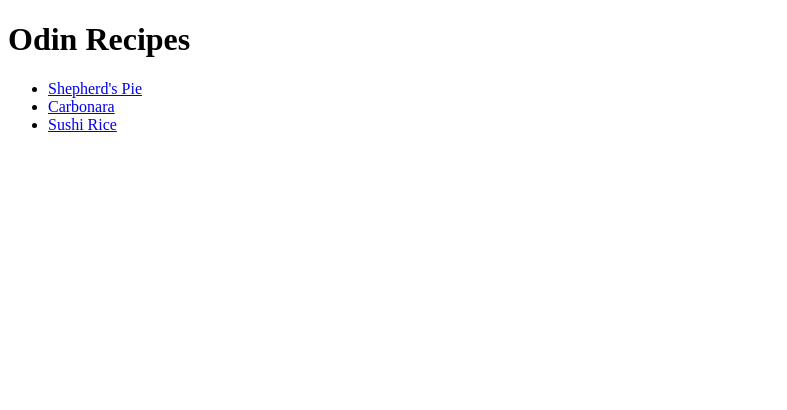
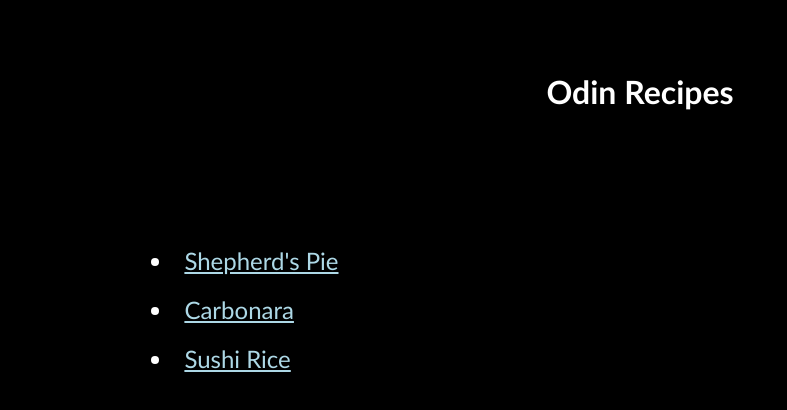
Before and after one commit to leekool/odin-recipes, a plain HTML site: page index.html in a window 1280 px wide. Shown: the whole page, without its empty margins (0-787 px from the left). Drawn offline with Linux system fonts and the light colour scheme.

Commit message:
Added stylesheet to index.html and style to style.css

```diff
--- a/index.html
+++ b/index.html
@@ -4,6 +4,7 @@
     <meta charset="UTF-8">
     <meta http-equiv="X-UA-Compatible" content="IE=edge">
     <meta name="viewport" content="width=device-width, initial-scale=1.0">
+    <link rel="stylesheet" href="style.css">
     <title>Odin Recipes</title>
 </head>
 <body>
--- /dev/null
+++ b/style.css
@@ -0,0 +1,23 @@
+body {
+    background-color: black;
+    color: white;
+    font-family: 'Trebuchet MS', 'Lucida Sans Unicode', 'Lucida Grande', 'Lucida Sans', Arial, sans-serif;
+}
+
+a {
+    color: lightblue;
+}
+
+h1 {
+    text-align: center;
+    padding: 4% 0 8% 0;
+}
+
+ul {
+    font-size: 24px;
+    margin-left: 10%;
+}
+
+li {
+    padding: 10px;
+}
```
